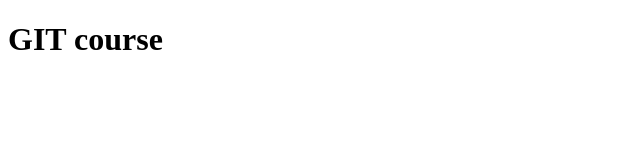
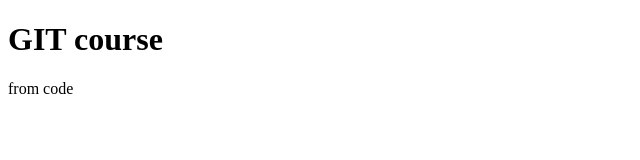
Before and after one commit to aysha-nasrin26/git, a plain HTML site: page index.html in a window 1280 px wide. Shown: the full height of the page, 0-640 px from the left. Drawn offline with Linux system fonts and the light colour scheme.

Commit message:
code printing

```diff
--- a/index.html
+++ b/index.html
@@ -7,5 +7,6 @@
 </head>
 <body>
     <h1>GIT course</h1>
+    <p>from code</p>
 </body>
 </html>
```
